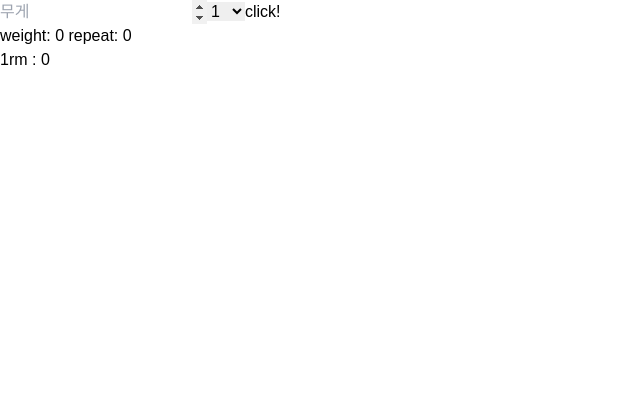
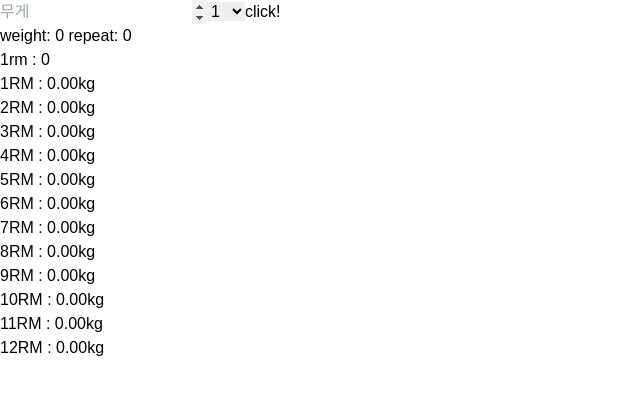
Before and after one commit to dlsxjzld/OneRmCalculator, a React (Vite) app: page / in a window 1280 px wide. Both pictures are taken after a click on the button "click!". Shown: the top 394 px of the page, without its empty margins (0-640 px from the left). Built offline with nearby package versions, Linux system fonts and the light colour scheme.

Commit message:
[✨feat]: 1rm 을 기반으로 2rm부터 12rm까지 구하는 기능 추가

```diff
--- a/src/App.tsx
+++ b/src/App.tsx
@@ -4,6 +4,7 @@ function App() {
   const [oneRm, setOneRm] = useState(0);
   const [weight, setWeight] = useState(0);
   const [repeat, setRepeat] = useState(0);
+  const [result, setResult] = useState<string[]>([]);
 
   // 선택값 : 횟수
   // 입력값 : 무게
@@ -27,6 +28,13 @@ function App() {
   const handleCalculate = () => {
     const oneRm = calculate1RM(weight, repeat);
     setOneRm(oneRm);
+    const temp = [];
+
+    for (let i = 1; i <= 12; i++) {
+      const rm = (oneRm / (36 / (37 - i))).toFixed(2);
+      temp.push(rm);
+    }
+    setResult([...temp]);
   };
 
   return (
@@ -51,6 +59,9 @@ function App() {
       </button>
       <div>{`weight: ${weight} repeat: ${repeat}`}</div>
       <div>{`1rm : ${oneRm}`}</div>
+      {result.map((weight, rep) => (
+        <div>{`${rep + 1}RM : ${weight}kg`}</div>
+      ))}
     </>
   );
 }
```
